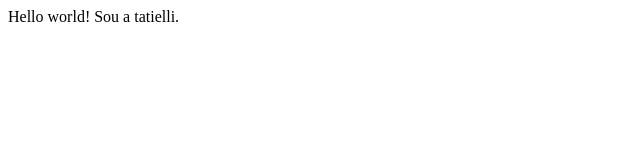
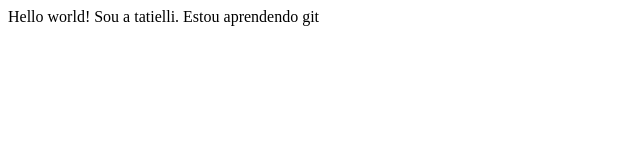
Before and after one commit to bertoldi-tatielli/aprendendo-git, a plain HTML site: page index.html in a window 1280 px wide. Shown: the whole page, without its empty margins (0-640 px from the left). Drawn offline with Linux system fonts and the light colour scheme.

Commit message:
=Estou aprendendo git

```diff
--- a/index.html
+++ b/index.html
@@ -8,5 +8,7 @@
 <body>
     Hello world!
     Sou a tatielli.
+
+    Estou aprendendo git
 </body>
 </html>
```
